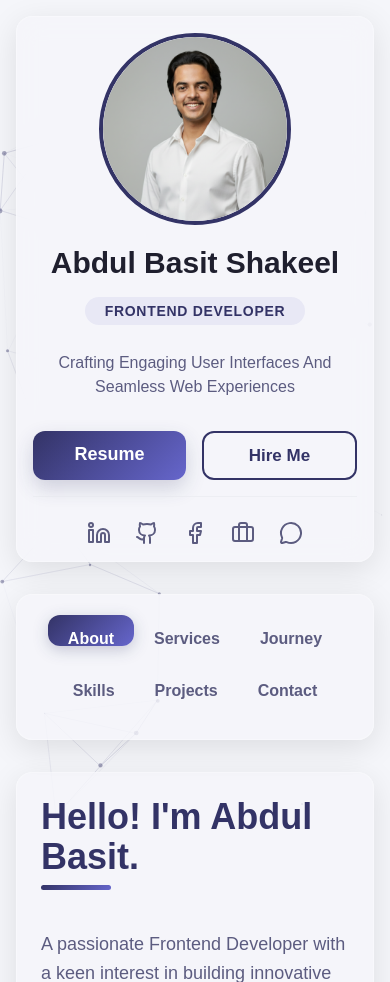
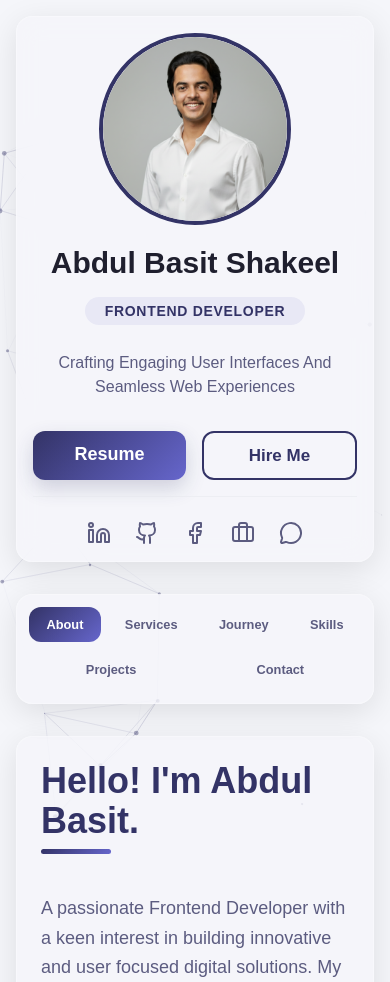
Before and after one commit to abdulbasitshakeel/portfolio, a PHP site: page / in a window 390 px wide. Shown: the top 982 px of the page. Run offline with PHP 8.4, Linux system fonts and the light colour scheme; some web fonts are replaced.

Commit message:
basit new push

```diff
--- a/assets/css/style.css
+++ b/assets/css/style.css
@@ -73,25 +73,30 @@ body::-webkit-scrollbar {
 }
 
 .tabs-card {
-  position: relative;
+  position: sticky;
+  top: 1.5rem;
+  z-index: 50;
   display: flex;
   align-items: center;
-  justify-content: flex-end; /* tabs stay right */
-  padding: 0.75rem 1.25rem;
-  position: sticky;
-  top: 2rem;
-  z-index: 50;
+  justify-content: flex-end;
+  padding: 1rem 1.5rem;
+  gap: 1rem;
+  background: var(--bg-glass-base);
+  backdrop-filter: blur(12px);
+  border-radius: 1rem;
+    transition: all 0.4s cubic-bezier(0.23, 1, 0.32, 1);
+
 }
 
+/* --- IMAGE SIDE (visible only on laptop+) --- */
 .image-side {
-    position: fixed;
-    left: 0px;
-    top: 60%;
-    transform: translateY(-50%);
-    width: 150px;
-    height: 120px;
-    overflow: visible;
-    z-index: 10;
+  position: fixed;
+  left: 0px !important;
+  top: 60%;
+  transform: translateY(-50%);
+  width: 160px;
+  height: 120px;
+  z-index: 5;
 }
 
 .image-side img {
@@ -99,6 +104,38 @@ body::-webkit-scrollbar {
   height: 100%;
   object-fit: contain;
   animation: floatInfinite 6s ease-in-out infinite;
+}
+
+/* --- NAVIGATION WRAPPER --- */
+.nav-tabs-wrapper {
+  display: flex;
+  align-items: center;
+  justify-content: flex-end;
+  flex-wrap: nowrap;
+  background-color: var(--accent-light);
+  border-radius: 10px;
+  padding: 4px;
+  gap: 4px;
+}
+
+/* --- TAB LINKS --- */
+.nav-link {
+  position: relative;
+  z-index: 2;
+  cursor: pointer;
+  padding: 0.6rem 1.25rem;
+  border-radius: 8px;
+  font-weight: 600;
+  color: var(--text-secondary);
+  white-space: nowrap;
+  transition: color 0.3s ease, background 0.3s ease;
+}
+.nav-link.active { color: white; background: var(--accent-gradient); }
+.nav-link:not(.active):hover { color: var(--accent); }
+
+/* --- TAB INDICATOR --- */
+.tab-indicator {
+  display: none; /* hide since gradient on active tab handles highlight */
 }
 
 @keyframes floatInfinite {
@@ -150,7 +187,7 @@ body::-webkit-scrollbar {
     position: relative;
     display: inline-flex;
     padding: 4px;
-    border-radius: 1rem;
+    border-radius: 10px;
 }
 
 .tab-indicator {
@@ -514,7 +551,7 @@ body::-webkit-scrollbar {
     .tab-indicator {
         /* position: absolute;
         top: 4px; */
-        height: calc(50% - 8px) !important;
+        height: calc(100% - 8px) !important;
     }
     .sidebar-card {
         max-width: 1000px;
@@ -531,9 +568,6 @@ body::-webkit-scrollbar {
     }
     p.text-lg.text-\[var\(--text-secondary\)\] {
         margin-top: 0px;
-    }
-    .tab-indicator {
-        height: calc(52% - 8px) !important;
     }
 
     a.w-full.text-center.py-3.rounded-xl.font-semibold.text-white.transition-all.shadow-lg.hover\:shadow-xl {
@@ -633,3 +667,70 @@ body::-webkit-scrollbar {
         height: calc(35% - 8px) !important;
     }
 }
+
+
+button:focus-visible {
+    outline: none !important;
+}
+
+/* ✅ TABLET (<=1024px) */
+@media (max-width: 1024px) {
+  .tabs-card {
+    justify-content: center;
+    position: relative;
+    top: 0;
+    padding: 1rem;
+  }
+
+  .image-side {
+    display: none;
+  }
+
+  .nav-tabs-wrapper {
+    justify-content: center;
+    flex-wrap: wrap;
+    background: transparent;
+    gap: 0.5rem;
+  }
+
+  .nav-link {
+    font-size: 0.9rem;
+    padding: 0.5rem 1rem;
+  }
+}
+
+/* ✅ MOBILE (<=768px) */
+@media (max-width: 768px) {
+  .tabs-card {
+    flex-direction: column;
+    justify-content: center;
+    align-items: center;
+    padding: 0.75rem;
+    gap: 0.75rem;
+  }
+
+  .nav-tabs-wrapper {
+    justify-content: center;
+    flex-wrap: wrap;
+    width: 100%;
+    gap: 0.4rem;
+  }
+
+  .nav-link {
+    flex: 1 1 auto;
+    text-align: center;
+    font-size: 0.85rem;
+  }
+}
+
+/* ✅ SMALL MOBILE (<=480px) */
+@media (max-width: 480px) {
+  .tabs-card {
+    padding: 0.5rem;
+  }
+
+  .nav-link {
+    padding: 0.5rem 0.8rem;
+    font-size: 0.8rem;
+  }
+}
--- a/index.html
+++ b/index.html
@@ -135,7 +135,6 @@
                                         <p class="text-[var(--text-secondary)]">Providing ongoing support, bug fixes, and feature updates to keep your web applications running smoothly.</p>
                                     </div>
                                 </div>
-
                             </div>
                         </div>
                         <div id="journey-content" class="tab-content hidden">
@@ -157,11 +156,6 @@
                                     <h4 class="text-xl font-bold text-[var(--text-primary)] mb-1">Synquix</h4>
                                     <p class="text-sm font-semibold text-[var(--accent)] mb-3">Mar 2024 - Present</p>
                                     <p class="text-[var(--text-secondary)]">As a Frontend Web Developer, I specialize in building responsive and user friendly websites from scratch using HTML5, CSS3, Bootstrap, and JavaScript.</p>
-                                </div>
-                                <div class="journey-card" data-journey-content="experience">
-                                    <h4 class="text-xl font-bold text-[var(--text-primary)] mb-1">Grands Digital (Internship)</h4>
-                                    <p class="text-sm font-semibold text-[var(--accent)] mb-3">Dec 2024 - Feb 2025</p>
-                                    <p class="text-[var(--text-secondary)]">As a Web Development Intern, I assist in building responsive and user-friendly websites from scratch using HTML5, CSS3, Bootstrap, and JavaScript.</p>
                                 </div>
                                 <div class="journey-card" data-journey-content="experience">
                                     <h4 class="text-xl font-bold text-[var(--text-primary)] mb-1">Blue Sea Agency</h4>
@@ -187,6 +181,11 @@
                                     <h4 class="text-xl font-bold text-[var(--text-primary)] mb-1">Web Development Certification</h4>
                                     <p class="text-sm font-semibold text-[var(--accent)] mb-3">Aptech Learning | Jan 2024 - Mar 2025</p>
                                     <p class="text-[var(--text-secondary)]">Certified in modern technologies including HTML5, CSS3, JavaScript, jQuery, and Bootstrap through an intensive, hands-on program.</p>
+                                </div>
+                                <div class="journey-card" data-journey-content="certifications" style="display: none;">
+                                    <h4 class="text-xl font-bold text-[var(--text-primary)] mb-1">Grands Digital (Internship)</h4>
+                                    <p class="text-sm font-semibold text-[var(--accent)] mb-3">Dec 2024 - Feb 2025</p>
+                                    <p class="text-[var(--text-secondary)]">As a Web Development Intern, I assist in building responsive and user-friendly websites from scratch using HTML5, CSS3, Bootstrap, and JavaScript.</p>
                                 </div>
                                 <div class="journey-card" data-journey-content="certifications" style="display: none;">
                                     <h4 class="text-xl font-bold text-[var(--text-primary)] mb-1">Web Development (Internship)</h4>
```
